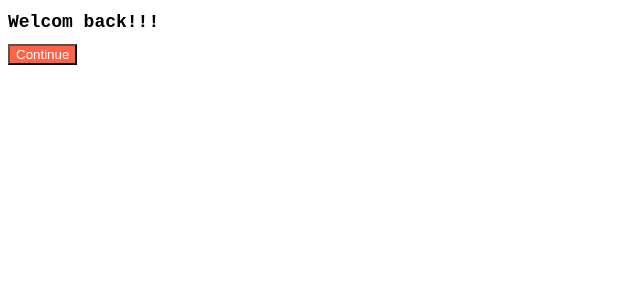
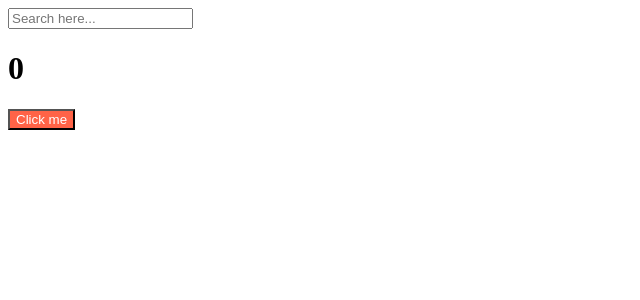
Before and after one commit to seokguu/230306_ReactJs, a React (Create React App) app: page / in a window 1280 px wide. Shown: the top 300 px of the page, without its empty margins (0-640 px from the left). Built offline with nearby package versions, Linux system fonts and the light colour scheme; the HTML template or start-up script is replaced by a standard one.

Commit message:
230306_1

```diff
--- a/src/App.js
+++ b/src/App.js
@@ -1,11 +1,37 @@
 import Button from './Button';
 import styles from './App.module.css';
+import { useState, useEffect } from 'react';
 
 function App() {
+  const [counter, setValue] = useState(0);
+  const [keyword, setKeyword] = useState('');
+  const onClick = () => setValue((prev) => prev + 1);
+  const onChange = (event) => setKeyword(event.target.value);
+  useEffect(() => {
+    console.log('I run only once.');
+  }, []);
+  useEffect(() => {
+    if (keyword !== '' && keyword.length > 5) {
+      console.log("I run when 'keyword' changes");
+    }
+  }, [keyword]);
+  useEffect(() => {
+    console.log("I run when 'counter' changes");
+  }, [counter]);
+  useEffect(() => {
+    console.log("I run when 'counter & counter' changes");
+  }, [counter, keyword]);
+
   return (
     <div>
-      <h1 className={styles.title}>Welcom back!!!</h1>
-      <Button text={'Continue'} />
+      <input
+        value={keyword}
+        onChange={onChange}
+        type="text"
+        placeholder="Search here..."
+      />
+      <h1>{counter}</h1>
+      <button onClick={onClick}>Click me</button>
     </div>
   );
 }
```
